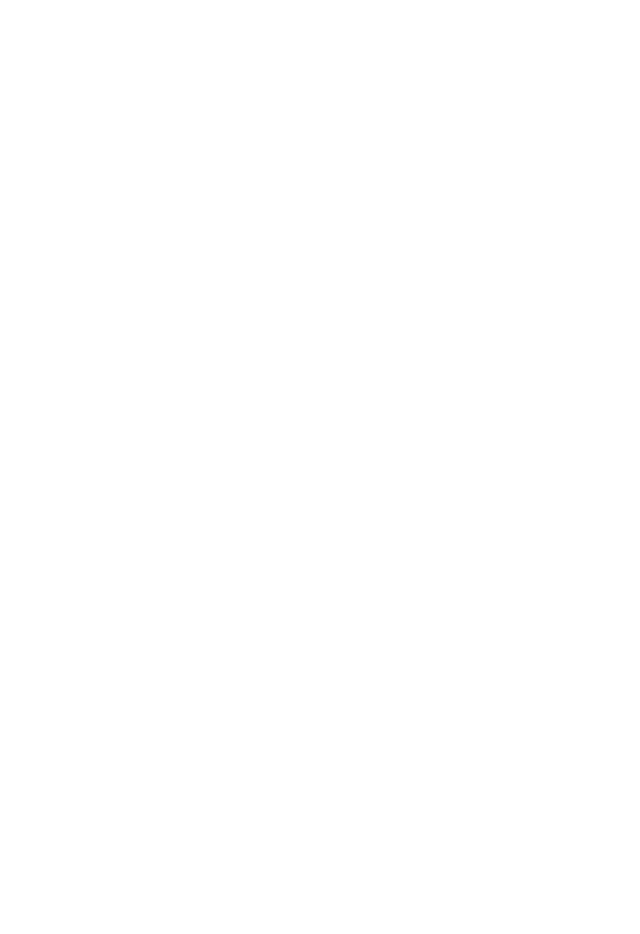
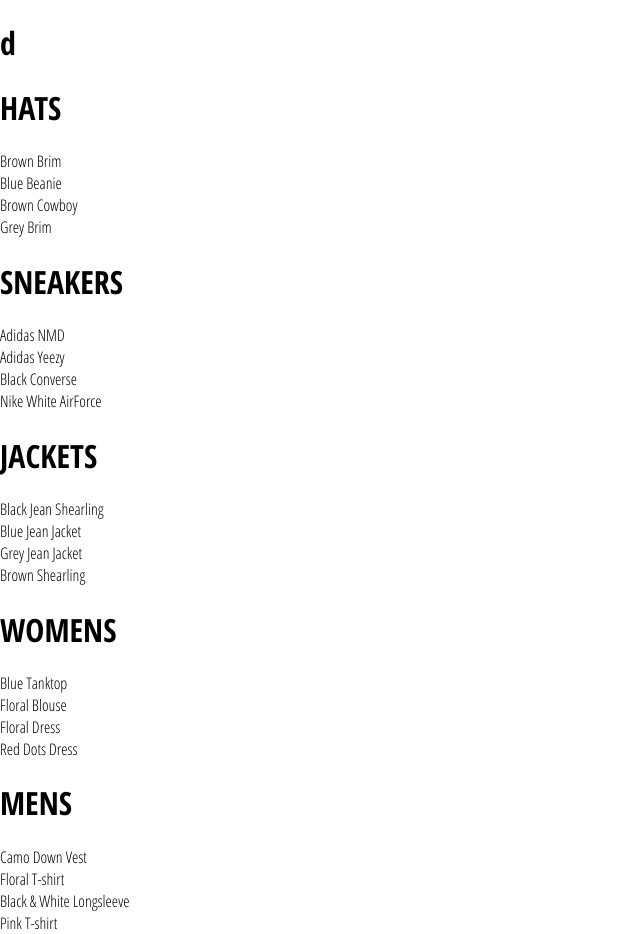
Before and after one commit to Karim-Nabarawi/E-Commerce, a React (Create React App) app: page /shop in a window 1280 px wide. Shown: the whole page, without its empty margins (0-640 px from the left). Before the commit the page ends 800 px from the top, so only its background shows below. Built offline with nearby package versions, Linux system fonts and the light colour scheme.

Commit message:
adding shop preview

```diff
--- a/src/App.js
+++ b/src/App.js
@@ -5,6 +5,7 @@
 import "./styles/App.css";
 //Components
 import HomePage from "./Pages/Home/HomePage";
+import Shop from "./Pages/Shop/Shop";
 
 function App() {
   return (
@@ -14,6 +15,10 @@
           <HomePage />
         </Route>
         {/* <Route path="/" exact component={HomePage} */}
+
+        <Route path="/shop">
+          <Shop />
+        </Route>
       </Switch>
     </div>
   );
--- /dev/null
+++ b/src/Pages/Shop/Shop.js
@@ -0,0 +1,18 @@
+import React, { useState } from "react";
+import ShopData from "./shop.data";
+
+import CollectionPreview from "../../components/preview-collection/CollectionPreview";
+
+const Shop = () => {
+  console.log(ShopData);
+  const [collections, setCollections] = useState(ShopData);
+  return (
+    <div className="shop">
+      <h1>d</h1>
+      {collections.map(({ id, ...otherCollection }) => (
+        <CollectionPreview key={id} {...otherCollection} />
+      ))}
+    </div>
+  );
+};
+export default Shop;
--- /dev/null
+++ b/src/Pages/Shop/shop.data.js
@@ -0,0 +1,249 @@
+const SHOP_DATA = [
+  {
+    id: 1,
+    title: "Hats",
+    routeName: "hats",
+    items: [
+      {
+        id: 1,
+        name: "Brown Brim",
+        imageUrl: "https://i.ibb.co/ZYW3VTp/brown-brim.png",
+        price: 25,
+      },
+      {
+        id: 2,
+        name: "Blue Beanie",
+        imageUrl: "https://i.ibb.co/ypkgK0X/blue-beanie.png",
+        price: 18,
+      },
+      {
+        id: 3,
+        name: "Brown Cowboy",
+        imageUrl: "https://i.ibb.co/QdJwgmp/brown-cowboy.png",
+        price: 35,
+      },
+      {
+        id: 4,
+        name: "Grey Brim",
+        imageUrl: "https://i.ibb.co/RjBLWxB/grey-brim.png",
+        price: 25,
+      },
+      {
+        id: 5,
+        name: "Green Beanie",
+        imageUrl: "https://i.ibb.co/YTjW3vF/green-beanie.png",
+        price: 18,
+      },
+      {
+        id: 6,
+        name: "Palm Tree Cap",
+        imageUrl: "https://i.ibb.co/rKBDvJX/palm-tree-cap.png",
+        price: 14,
+      },
+      {
+        id: 7,
+        name: "Red Beanie",
+        imageUrl: "https://i.ibb.co/bLB646Z/red-beanie.png",
+        price: 18,
+      },
+      {
+        id: 8,
+        name: "Wolf Cap",
+        imageUrl: "https://i.ibb.co/1f2nWMM/wolf-cap.png",
+        price: 14,
+      },
+      {
+        id: 9,
+        name: "Blue Snapback",
+        imageUrl: "https://i.ibb.co/X2VJP2W/blue-snapback.png",
+        price: 16,
+      },
+    ],
+  },
+  {
+    id: 2,
+    title: "Sneakers",
+    routeName: "sneakers",
+    items: [
+      {
+        id: 1,
+        name: "Adidas NMD",
+        imageUrl: "https://i.ibb.co/0s3pdnc/adidas-nmd.png",
+        price: 220,
+      },
+      {
+        id: 2,
+        name: "Adidas Yeezy",
+        imageUrl: "https://i.ibb.co/dJbG1cT/yeezy.png",
+        price: 280,
+      },
+      {
+        id: 3,
+        name: "Black Converse",
+        imageUrl: "https://i.ibb.co/bPmVXyP/black-converse.png",
+        price: 110,
+      },
+      {
+        id: 4,
+        name: "Nike White AirForce",
+        imageUrl: "https://i.ibb.co/1RcFPk0/white-nike-high-tops.png",
+        price: 160,
+      },
+      {
+        id: 5,
+        name: "Nike Red High Tops",
+        imageUrl: "https://i.ibb.co/QcvzydB/nikes-red.png",
+        price: 160,
+      },
+      {
+        id: 6,
+        name: "Nike Brown High Tops",
+        imageUrl: "https://i.ibb.co/fMTV342/nike-brown.png",
+        price: 160,
+      },
+      {
+        id: 7,
+        name: "Air Jordan Limited",
+        imageUrl: "https://i.ibb.co/w4k6Ws9/nike-funky.png",
+        price: 190,
+      },
+      {
+        id: 8,
+        name: "Timberlands",
+        imageUrl: "https://i.ibb.co/Mhh6wBg/timberlands.png",
+        price: 200,
+      },
+    ],
+  },
+  {
+    id: 3,
+    title: "Jackets",
+    routeName: "jackets",
+    items: [
+      {
+        id: 1,
+        name: "Black Jean Shearling",
+        imageUrl: "https://i.ibb.co/XzcwL5s/black-shearling.png",
+        price: 125,
+      },
+      {
+        id: 2,
+        name: "Blue Jean Jacket",
+        imageUrl: "https://i.ibb.co/mJS6vz0/blue-jean-jacket.png",
+        price: 90,
+      },
+      {
+        id: 3,
+        name: "Grey Jean Jacket",
+        imageUrl: "https://i.ibb.co/N71k1ML/grey-jean-jacket.png",
+        price: 90,
+      },
+      {
+        id: 4,
+        name: "Brown Shearling",
+        imageUrl: "https://i.ibb.co/s96FpdP/brown-shearling.png",
+        price: 165,
+      },
+      {
+        id: 5,
+        name: "Tan Trench",
+        imageUrl: "https://i.ibb.co/M6hHc3F/brown-trench.png",
+        price: 185,
+      },
+    ],
+  },
+  {
+    id: 4,
+    title: "Womens",
+    routeName: "womens",
+    items: [
+      {
+        id: 1,
+        name: "Blue Tanktop",
+        imageUrl: "https://i.ibb.co/7CQVJNm/blue-tank.png",
+        price: 25,
+      },
+      {
+        id: 2,
+        name: "Floral Blouse",
+        imageUrl: "https://i.ibb.co/4W2DGKm/floral-blouse.png",
+        price: 20,
+      },
+      {
+        id: 3,
+        name: "Floral Dress",
+        imageUrl: "https://i.ibb.co/KV18Ysr/floral-skirt.png",
+        price: 80,
+      },
+      {
+        id: 4,
+        name: "Red Dots Dress",
+        imageUrl: "https://i.ibb.co/N3BN1bh/red-polka-dot-dress.png",
+        price: 80,
+      },
+      {
+        id: 5,
+        name: "Striped Sweater",
+        imageUrl: "https://i.ibb.co/KmSkMbH/striped-sweater.png",
+        price: 45,
+      },
+      {
+        id: 6,
+        name: "Yellow Track Suit",
+        imageUrl: "https://i.ibb.co/v1cvwNf/yellow-track-suit.png",
+        price: 135,
+      },
+      {
+        id: 7,
+        name: "White Blouse",
+        imageUrl: "https://i.ibb.co/qBcrsJg/white-vest.png",
+        price: 20,
+      },
+    ],
+  },
+  {
+    id: 5,
+    title: "Mens",
+    routeName: "mens",
+    items: [
+      {
+        id: 1,
+        name: "Camo Down Vest",
+        imageUrl: "https://i.ibb.co/xJS0T3Y/camo-vest.png",
+        price: 325,
+      },
+      {
+        id: 2,
+        name: "Floral T-shirt",
+        imageUrl: "https://i.ibb.co/qMQ75QZ/floral-shirt.png",
+        price: 20,
+      },
+      {
+        id: 3,
+        name: "Black & White Longsleeve",
+        imageUrl: "https://i.ibb.co/55z32tw/long-sleeve.png",
+        price: 25,
+      },
+      {
+        id: 4,
+        name: "Pink T-shirt",
+        imageUrl: "https://i.ibb.co/RvwnBL8/pink-shirt.png",
+        price: 25,
+      },
+      {
+        id: 5,
+        name: "Jean Long Sleeve",
+        imageUrl: "https://i.ibb.co/VpW4x5t/roll-up-jean-shirt.png",
+        price: 40,
+      },
+      {
+        id: 6,
+        name: "Burgundy T-shirt",
+        imageUrl: "https://i.ibb.co/mh3VM1f/polka-dot-shirt.png",
+        price: 25,
+      },
+    ],
+  },
+];
+
+export default SHOP_DATA;
--- /dev/null
+++ b/src/components/preview-collection/CollectionPreview.js
@@ -0,0 +1,19 @@
+import React from "react";
+
+import "./CollectionPreview.styles.scss";
+
+const CollectionPreview = ({ title, items }) => {
+  return (
+    <div className="collectionPreview">
+      <h1 className="title">{title.toUpperCase()}</h1>
+      <div className="preview">
+        {items
+          .filter((item, idx) => idx < 4)
+          .map((item) => (
+            <div key={item.id}>{item.name}</div>
+          ))}
+      </div>
+    </div>
+  );
+};
+export default CollectionPreview;
```
Also changed, not shown: src/components/preview-collection/CollectionPreview.styles.scss (added).
